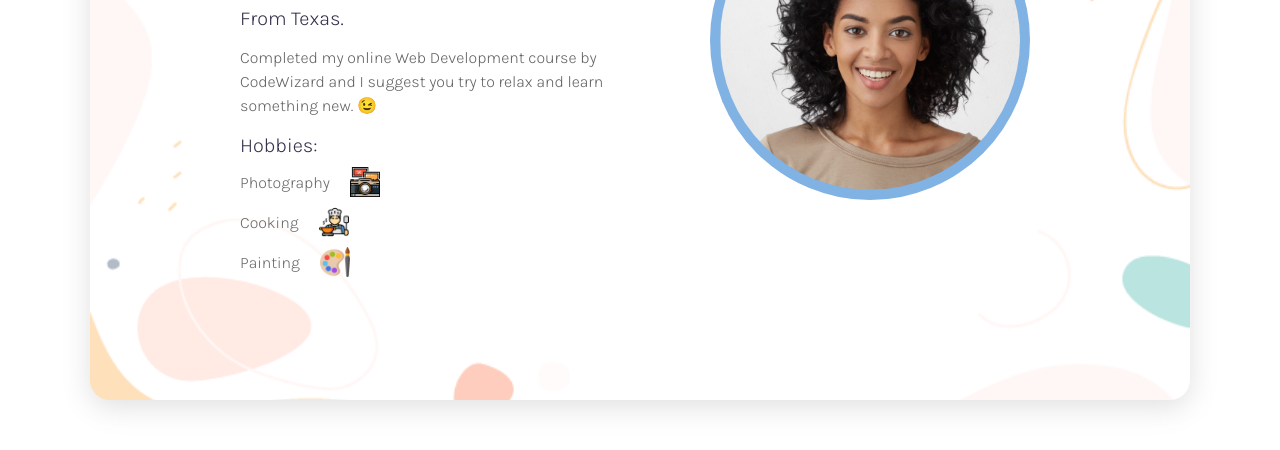
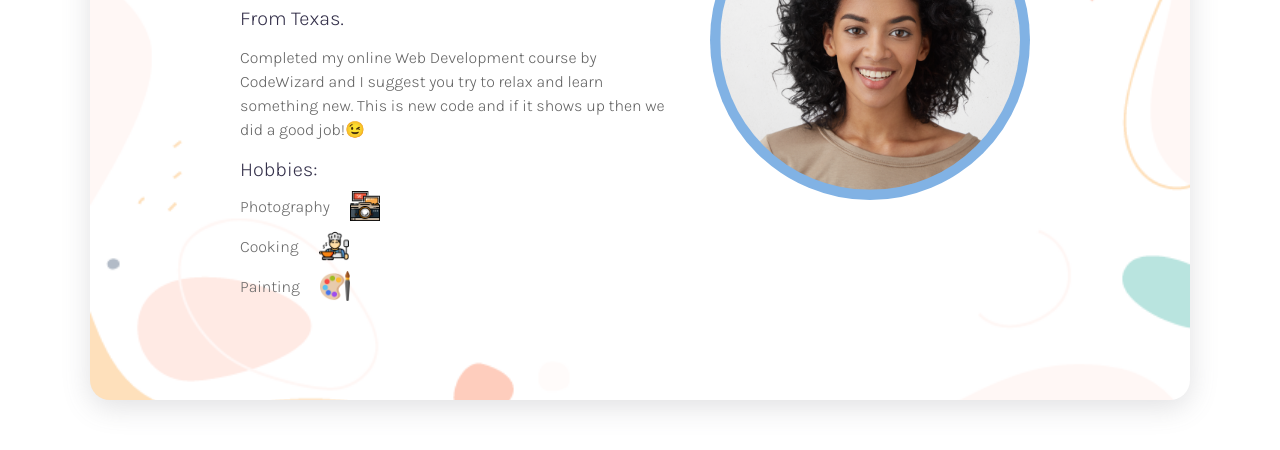
Before and after one commit to Rohan-202007/Rohan-202007-cwhq.github.io, a plain HTML site: page index.html in a window 1280 px wide. Shown: the part 330-780 px from the top of the page. Drawn offline with Linux system fonts and the light colour scheme.

Commit message:
added code

```diff
--- a/index.html
+++ b/index.html
@@ -16,7 +16,7 @@
             <h3>Hi! I'm Jane,</h3>
             <h2>I'm a Web Developer.</h2>
             <h4>From Texas.</h4>
-            <p>Completed my online Web Development course by CodeWizard and I suggest you try to relax and learn something new. &#x1F609; </p>
+            <p>Completed my online Web Development course by CodeWizard and I suggest you try to relax and learn something new. This is new code and if it shows up then we did a good job!&#x1F609; </p>
             <h4>Hobbies:</h4>
             <div class="hobbies">Photography <img src="img/photography.png" class="icon"> </div>
             <div class="hobbies"> Cooking <img src="img/cooking.png" class="icon"></div>
```
